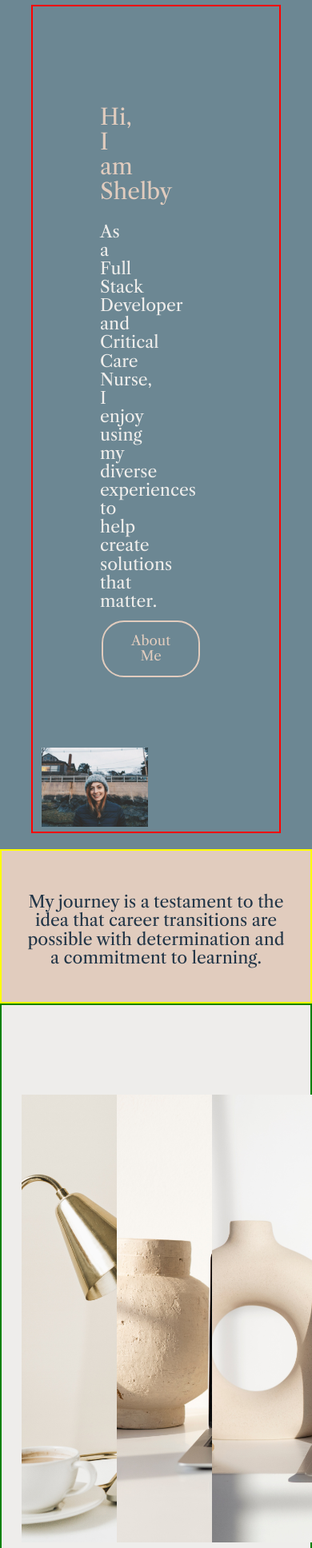
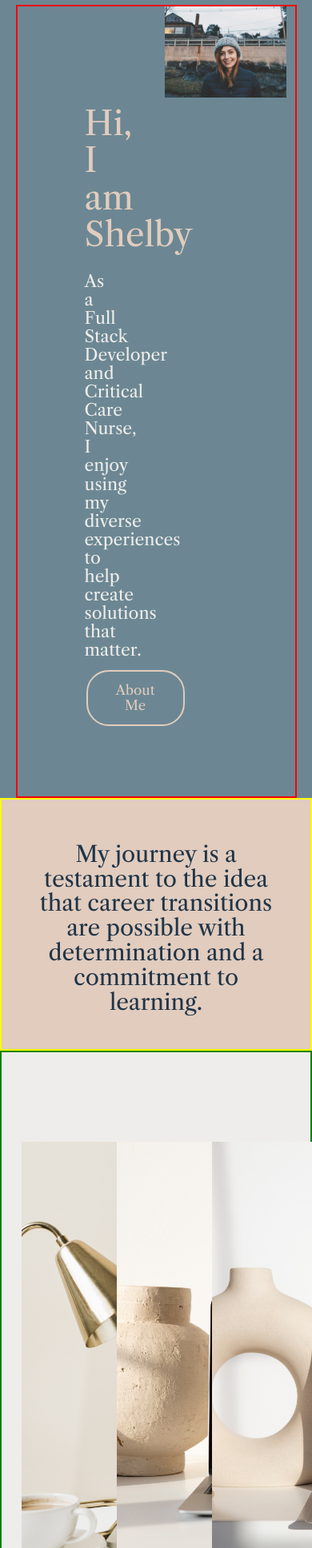
Before and after one commit to shelbyyy16/shelby-codes, a React (Vite) app: page / in a window 390 px wide. Shown: the part 64-2000 px from the top of the page at 80% size. Built offline with nearby package versions, Linux system fonts and the light colour scheme; a web font is replaced by a local one.

Commit message:
add containers to make mobile friendly

```diff
--- a/src/index.css
+++ b/src/index.css
@@ -8,6 +8,13 @@ body {
   font-style: normal;
 }
 
+.container {
+  width: 100%;
+  margin-left: auto;
+  margin-right: auto;
+  padding-left: 0.5rem;
+  padding-right: 0.5rem;
+}
 h1 {
   color: #E1CCBE;
 
@@ -40,7 +47,7 @@ h5 {
 
 #landing-container {
   border: 2px solid red;
-  width: 80%;
+  width: 100%;
   height: fit-content;
   background-color: #6C8793;
 }
@@ -129,8 +136,43 @@ border: 2px solid #E1CCBE;
   button {
     background-color: #f9f9f9;
   }
+  #landing-container {
+    width:90%;
+    margin: 0 auto;
+  }
+}
+
+/* xs */
+@media (max-width: 475px) {
+ #landing-container {
+  max-width: 475px;
+ }
+}
+/* sm  */
+@media (max-width: 640px) {
 
 }
+/* md  */
+@media (max-width: 768px) {
+
+}
+/* lg  */
+@media (max-width: 1024px) {
+
+}
+/* xl  */
+@media (max-width: 1280px) {
+  h1 {
+    font-size: 2rem;
+  }
+  h4 {
+    font-size: 1.5rem;
+  }
+  h5 {
+    font-size: 1.5rem;
+  }
+}
+/* 2xl  */
 @media (max-width: 1600px) {
   h1 {
     font-size: 3rem;
@@ -143,29 +185,9 @@ border: 2px solid #E1CCBE;
   }
 }
 
-@media (max-width: 1270px) {
-  h1 {
-    font-size: 2rem;
-  }
-  h4 {
-    font-size: 1.5rem;
-  }
-  h5 {
-    font-size: 1.5rem;
-  }
-}
 
-@media (max-width: 995px) {
-  h1 {
-    font-size: 2rem;
-  }
-  h4 {
-    font-size: 1.5rem;
-  }
-  h5 {
-    font-size: 1.5rem;
-  }
-}
+
+
 
 
 
--- a/src/pages/Home.jsx
+++ b/src/pages/Home.jsx
@@ -6,26 +6,53 @@ function Home() {
       <div className="row" id="landing-container">
         <div id="landing-info" className="col s6">
           <h1>Hi, I am Shelby</h1>
-      <h5>As a Full Stack Developer and Critical Care Nurse, I enjoy using my diverse experiences to help create solutions that matter.</h5>
-      <Link to="/about"><button id="primary-button">About Me</button></Link>
+          <h5>
+            As a Full Stack Developer and Critical Care Nurse, I enjoy using my
+            diverse experiences to help create solutions that matter.
+          </h5>
+          <Link to="/about">
+            <button id="primary-button">About Me</button>
+          </Link>
         </div>
         <div className="col s6">
           <img src="/images/landing.png" alt="Image" id="landing-image"></img>
         </div>
       </div>
+
       <div id="landing-quote-container">
-      <h4>My journey is a testament to the idea that career transitions are possible with determination and a commitment to learning.</h4>
-      </div>
-      <div id="landing-portfolio" className="row">
-    <div className="col s4"><img src="/images/CartQuestMockUp.png" id="landing-portfolio-item"></img></div>
-    <div className="col s4"><img src="/images/PetalsandPots MockUp.png" id="landing-portfolio-item"></img></div>
-    <div className="col s4"><img src="/images/SPLITMockUp.png" id="landing-portfolio-item"></img></div>
-    <div className="col s12" id="landing-portfolio-button" style={{display: 'flex', justifyContent: 'center'}}><Link to="projects"><button id="secondary-button">View My Portfolio</button></Link></div>
+        <h4>
+          My journey is a testament to the idea that career transitions are
+          possible with determination and a commitment to learning.
+        </h4>
       </div>
 
-
+      <div id="landing-portfolio" className="row">
+        <div className="col s4">
+          <img
+            src="/images/CartQuestMockUp.png"
+            id="landing-portfolio-item"
+          ></img>
+        </div>
+        <div className="col s4">
+          <img
+            src="/images/PetalsandPots MockUp.png"
+            id="landing-portfolio-item"
+          ></img>
+        </div>
+        <div className="col s4">
+          <img src="/images/SPLITMockUp.png" id="landing-portfolio-item"></img>
+        </div>
+        <div
+          className="col s12"
+          id="landing-portfolio-button"
+          style={{ display: "flex", justifyContent: "center" }}
+        >
+          <Link to="projects">
+            <button id="secondary-button">View My Portfolio</button>
+          </Link>
+        </div>
+      </div>
     </>
-
   );
 }
 
```
Lines whose indentation alone changed are shown as unchanged.
